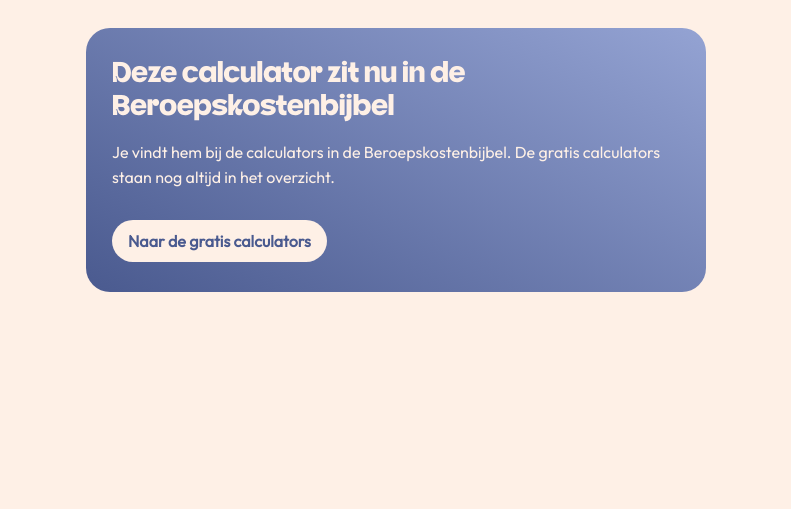
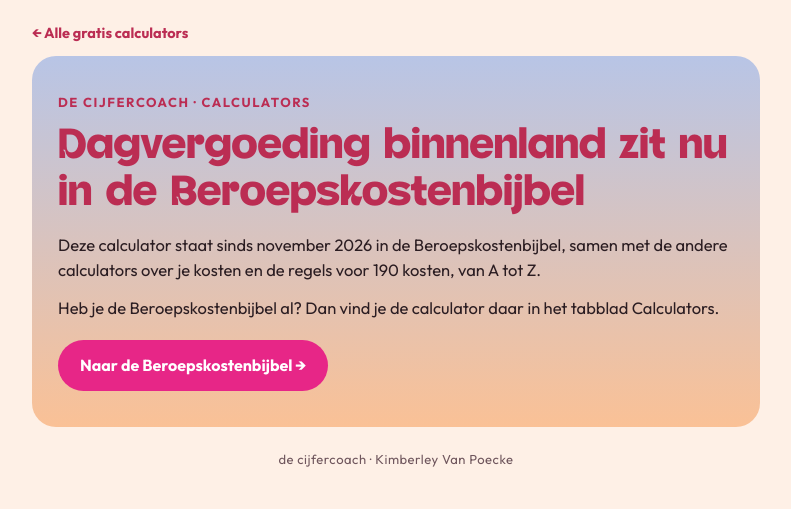
Before and after one commit to decijfercoach/calculators, a plain HTML site: page dagvergoeding/index.html in a window 1280 px wide. Shown: the whole page, without its empty margins (244-1035 px from the left). Drawn offline with Linux system fonts and the light colour scheme.

Commit message:
Verhuisbericht dagvergoeding: brandingkleuren en link

```diff
--- a/dagvergoeding/index.html
+++ b/dagvergoeding/index.html
@@ -1,9 +1,54 @@
 <!doctype html>
-<html lang="nl-BE"><head><meta charset="utf-8"><meta name="viewport" content="width=device-width, initial-scale=1"><meta name="robots" content="noindex, nofollow">
-<title>Deze calculator zit nu in de Beroepskostenbijbel | De Cijfercoach</title>
-<style>@font-face{font-family:'Outfit';src:url('../fonts/outfit-400.woff2') format('woff2')}@font-face{font-family:'Glitz';src:url('../fonts/glitz.woff2') format('woff2')}
-body{margin:0;background:#FEF0E6;color:#2b1d22;font-family:'Outfit',system-ui,sans-serif;line-height:1.55}.w{max-width:620px;margin:0 auto;padding:28px 18px}
-.c{background:linear-gradient(28deg,#4A5A8F,#94A3D3);color:#FEF0E6;border-radius:24px;padding:30px 26px}h1{font-family:'Glitz',system-ui,sans-serif;font-weight:400;margin:0 0 10px;font-size:30px;line-height:1.1}
-a{display:inline-block;margin-top:14px;background:#FEF0E6;color:#4A5A8F;font-weight:700;border-radius:999px;padding:9px 16px;text-decoration:none}</style></head>
-<body><div class="w"><div class="c"><h1>Deze calculator zit nu in de Beroepskostenbijbel</h1><p>Je vindt hem bij de calculators in de Beroepskostenbijbel. De gratis calculators staan nog altijd in het overzicht.</p><a href="../">Naar de gratis calculators</a></div></div>
-<script>function h(){var b=document.body.getBoundingClientRect().height;parent.postMessage({type:'dcc-height',height:Math.ceil(b)+20},'*')}window.addEventListener('load',function(){h();parent.postMessage({type:'dcc-nav'},'*')});window.addEventListener('message',function(e){if(e.data&&e.data.type==='dcc-vraag-hoogte')h()});</script></body></html>
+<html lang="nl-BE">
+<head>
+<meta charset="utf-8">
+<meta name="viewport" content="width=device-width, initial-scale=1">
+<meta name="robots" content="noindex, nofollow">
+<title>Dagvergoeding binnenland | De Cijfercoach</title>
+<style>
+@font-face{font-family:'Glitz';src:url('../fonts/glitz.woff2') format('woff2');font-weight:400;font-style:normal;font-display:swap}
+@font-face{font-family:'Outfit';src:url('../fonts/outfit-400.woff2') format('woff2');font-weight:400;font-style:normal;font-display:swap}
+@font-face{font-family:'Outfit';src:url('../fonts/outfit-700.woff2') format('woff2');font-weight:700;font-style:normal;font-display:swap}
+:root{--creme:#fef0e6;--perzik:#fac196;--lila-licht:#b8c5e6;--bordeaux:#bb2d53;--roze:#e72687;--ink:#2b1d22;--muted:#6f565d}
+*{box-sizing:border-box}
+body{margin:0;background:var(--creme);color:var(--ink);font-family:'Outfit',system-ui,-apple-system,'Segoe UI',Arial,sans-serif;line-height:1.55}
+.wrap{max-width:760px;margin:0 auto;padding:20px 16px 36px}
+.terug{display:inline-block;color:var(--bordeaux);font-weight:700;font-size:14.5px;text-decoration:none;margin:0 0 12px}
+.terug:hover{text-decoration:underline}
+.hero{background:linear-gradient(180deg,var(--lila-licht) 0%,var(--perzik) 100%);border-radius:24px;padding:36px 26px}
+.eyebrow{font-size:13px;letter-spacing:.12em;text-transform:uppercase;color:var(--bordeaux);font-weight:700;margin:0 0 10px}
+h1{font-family:'Glitz','Outfit',system-ui,sans-serif;font-weight:400;font-size:clamp(30px,6.5vw,44px);line-height:1.08;word-spacing:.14em;color:var(--bordeaux);margin:0 0 14px}
+p{margin:0 0 12px;font-size:16.5px}
+.knop{display:inline-block;margin-top:8px;background:var(--roze);color:#fff;font-weight:700;text-decoration:none;border-radius:999px;padding:13px 22px;font-size:16px}
+.knop:hover{background:var(--bordeaux)}
+a:focus-visible{outline:3px solid var(--roze);outline-offset:3px}
+.brand{text-align:center;margin-top:22px;font-size:13px;color:var(--muted);letter-spacing:.04em}
+@media (max-width:560px){.hero{padding:28px 20px}}
+</style>
+</head>
+<body>
+<div class="wrap">
+  <a class="terug" href="../">← Alle gratis calculators</a>
+  <header class="hero">
+    <p class="eyebrow">De Cijfercoach · Calculators</p>
+    <h1>Dagvergoeding binnenland zit nu in de Beroepskostenbijbel</h1>
+    <p>Deze calculator staat sinds november 2026 in de Beroepskostenbijbel, samen met de andere calculators over je kosten en de regels voor 190 kosten, van A tot Z.</p>
+    <p>Heb je de Beroepskostenbijbel al? Dan vind je de calculator daar in het tabblad Calculators.</p>
+    <a class="knop" href="https://decijfercoach.plugandpay.nl/checkout/beroepskostenbijbel" target="_top">Naar de Beroepskostenbijbel →</a>
+  </header>
+  <div class="brand">de cijfercoach · Kimberley Van Poecke</div>
+</div>
+<script>
+function meldHoogte(){ try{ window.parent.postMessage({type:'dcc-height', height: Math.ceil(document.body.getBoundingClientRect().height)}, '*'); }catch(e){} }
+if(window.ResizeObserver){ new ResizeObserver(meldHoogte).observe(document.body); }
+window.addEventListener('load', meldHoogte);
+</script>
+<script>
+(function(){
+  function hoogte(){ try{ window.parent.postMessage({type:'dcc-height', height: Math.ceil(document.body.getBoundingClientRect().height)}, '*'); }catch(e){} }
+  window.addEventListener('message', function(e){ if(e.data && e.data.type === 'dcc-vraag-hoogte') hoogte(); });
+  window.addEventListener('load', function(){ try{ window.parent.postMessage({type:'dcc-nav'}, '*'); }catch(e){} hoogte(); });
+})();
+</script>
+</body>
+</html>
```
